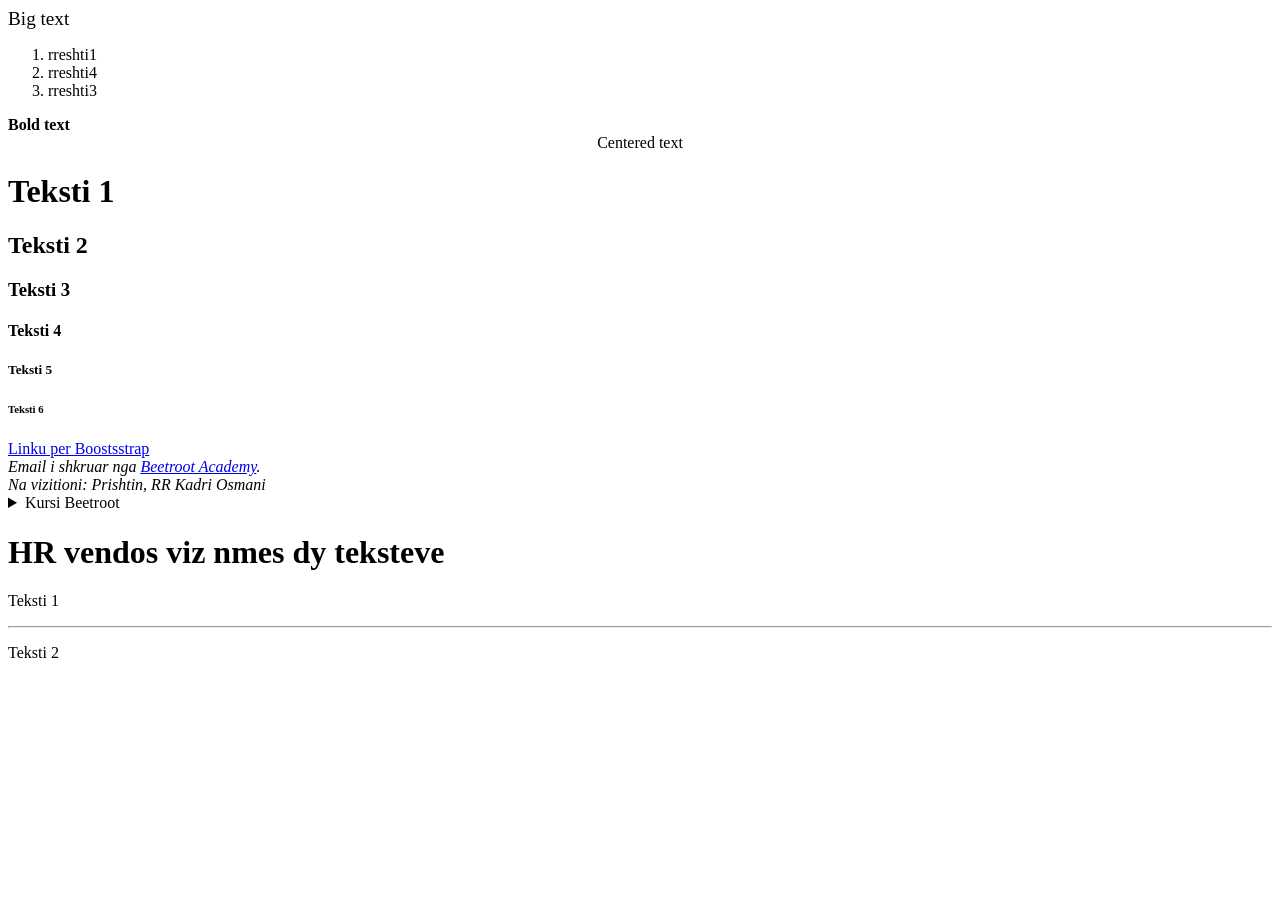
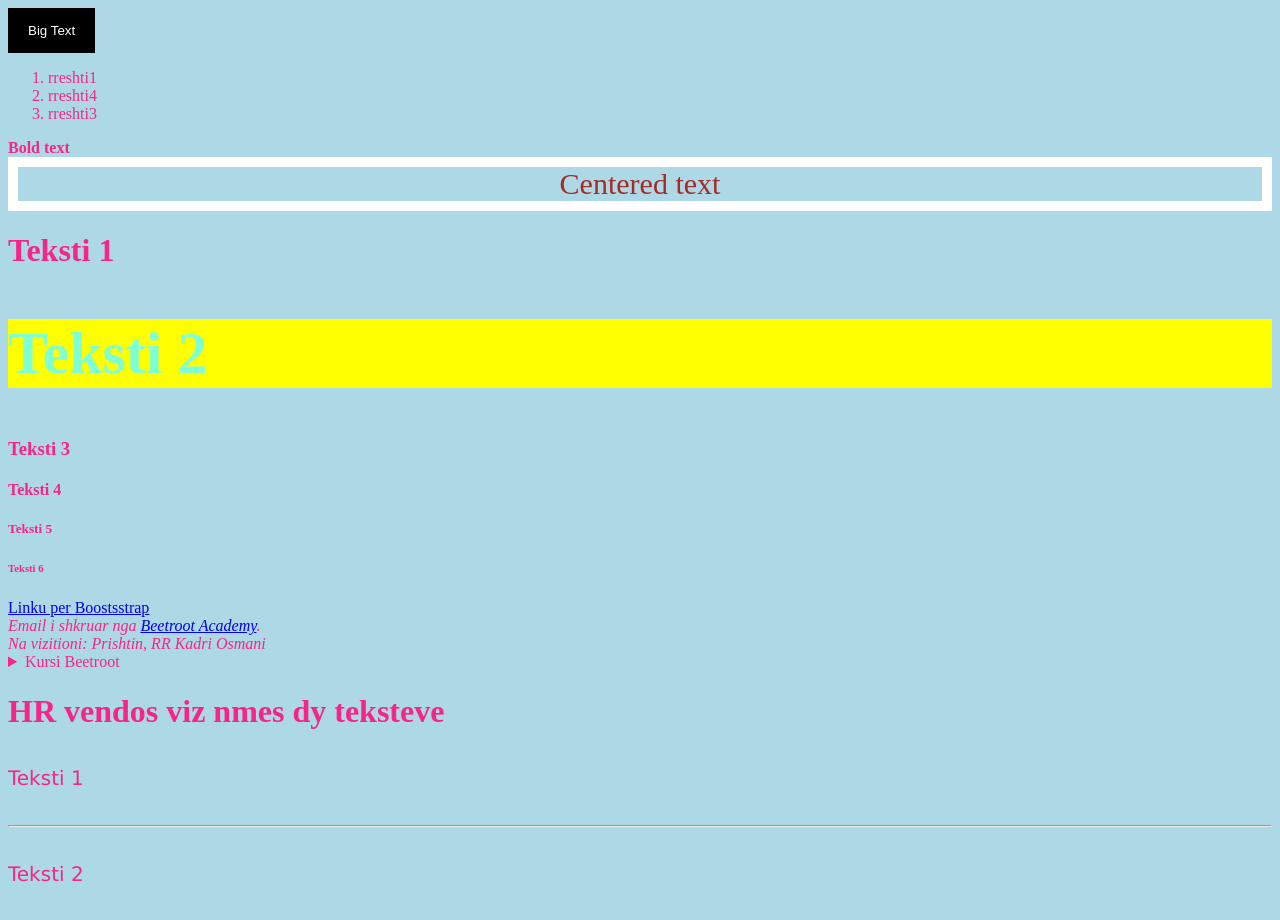
Before and after one commit to Artonit/kursi-beetroot, a plain HTML site: page index.html in a window 1280 px wide. Before the commit the page ends 800 px from the top, so only its background shows below. Drawn offline with Linux system fonts and the light colour scheme.

Commit message:
Add css styling

```diff
--- /dev/null
+++ b/CSS/header.css
@@ -0,0 +1,10 @@
+h2 {
+  color: red;
+  font-size: 60px;
+  cursor: pointer;
+  background-color: yellow;
+}
+p {
+  line-height: 54px;
+  font-size: 20px;
+}
--- /dev/null
+++ b/CSS/style.css
@@ -0,0 +1,33 @@
+h2 {
+  color: blue;
+  font-size: 80px;
+  cursor: pointer;
+  background-color: yellow;
+}
+p {
+  line-height: 54px;
+  font-size: 20px;
+  font-family: verdana;
+}
+
+.main-title {
+  color: aquamarine;
+}
+
+body {
+  color: #f72585;
+  background-color: lightblue;
+}
+center {
+  font-size: 30px;
+
+  color: brown;
+  border: 10px solid white;
+}
+button {
+  color: white;
+  background-color: #000;
+  margin: 0;
+  padding: 15px 20px;
+  border: none;
+}
--- a/index.html
+++ b/index.html
@@ -5,9 +5,12 @@
     <meta http-equiv="X-UA-Compatible" content="IE=edge" />
     <meta name="viewport" content="width=device-width, initial-scale=1.0" />
     <title>Document</title>
+    <link rel="stylesheet" href="./CSS/style.css" />
+    <link rel="stylesheet" href="./CSS/header.css" />
+    <link rel="stylesheet" href="./CSS/footer.css" />
   </head>
   <body>
-    <big>Big text</big>
+    <button type="button">Big Text</button>
 
     <ol>
       <li>rreshti1</li>
@@ -18,7 +21,7 @@
 
     <center>Centered text</center>
     <h1>Teksti 1</h1>
-    <h2>Teksti 2</h2>
+    <h2 class="main-title">Teksti 2</h2>
     <h3>Teksti 3</h3>
     <h4>Teksti 4</h4>
     <h5>Teksti 5</h5>
```
Also changed, not shown: CSS/footer.css (added), README.md.
